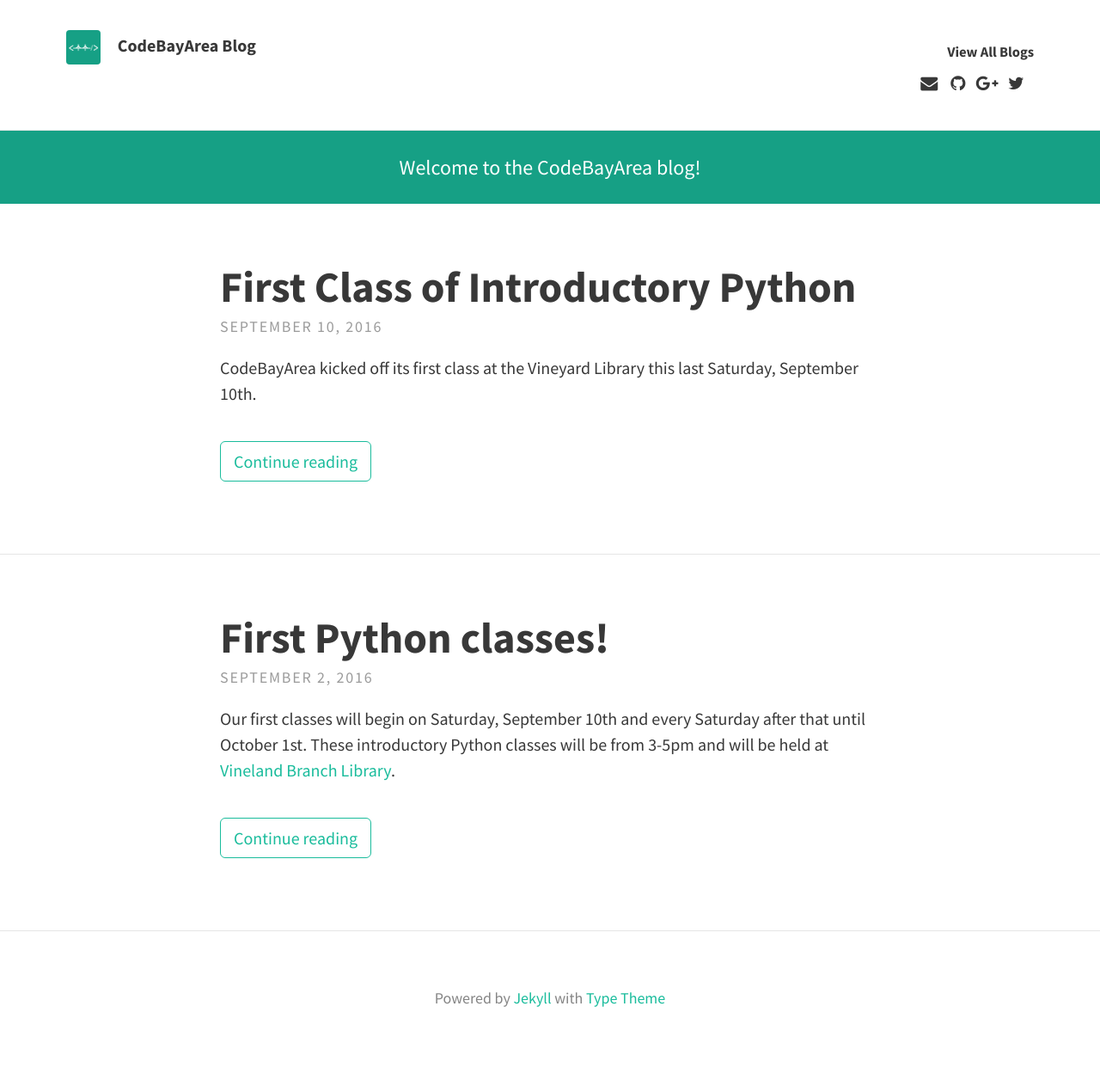
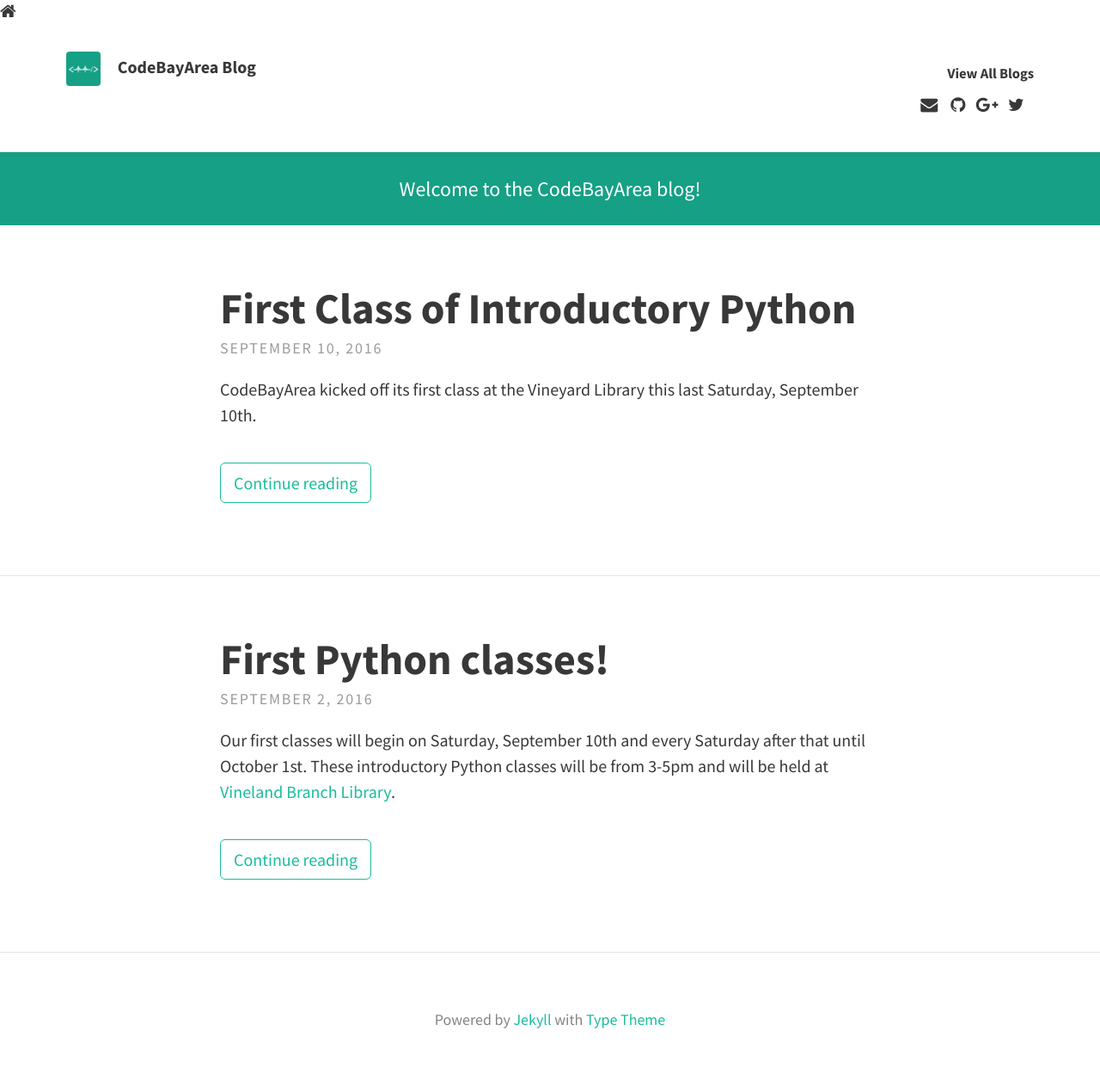
Before and after one commit to codebayarea/codebayarea.github.io, a Jekyll site: the page built from index.html, in a window 1280 px wide. Shown: the whole page at 86% size. Built offline with Jekyll 4.4.1, drawn with Linux system fonts in a browser that asks for light colours; nearby versions of some CDN libraries; the list of posts is cut into pages by our own code; before the commit the page ends 1238 px from its top, so only the background shows below that.

Commit message:
Update header.html

```diff
--- a/_includes/header.html
+++ b/_includes/header.html
@@ -1,10 +1,10 @@
+<i class="fa fa-home" aria-hidden="true"></i>
 <header class="site-header">
 	<div class="branding">
 		{% if site.theme_settings.gravatar %}
 		<a href="{{ site.baseurl }}/">
 			<img class="avatar" src="https://secure.gravatar.com/avatar/{{ site.theme_settings.gravatar }}?s=100" alt=""/>
 		</a>
-		<i class="fa fa-home" aria-hidden="true"></i>
 		{% elsif site.theme_settings.avatar %}
 		<a href="{{ site.baseurl }}/">
 			<img class="avatar" src="{{ site.baseurl }}/img/{{ site.theme_settings.avatar }}" alt=""/>
```
